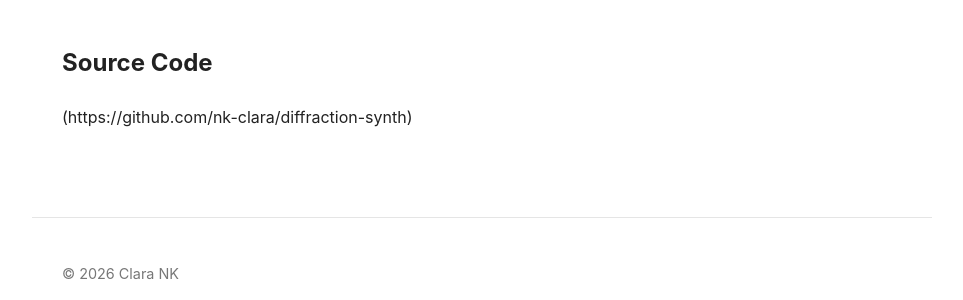
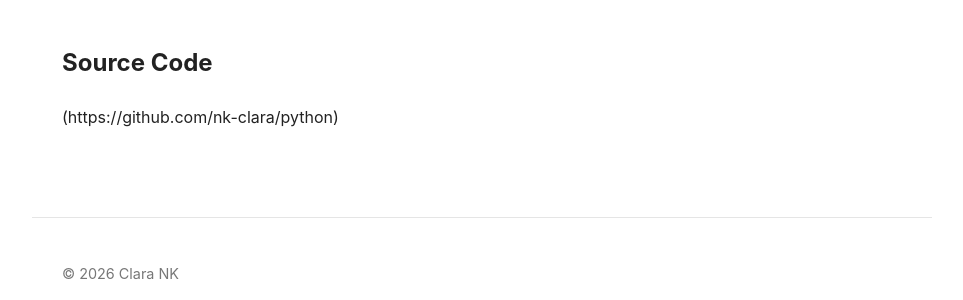
Before and after one commit to nk-clara/nk-clara.github.io, a Jekyll site: the page built from diffraction.md, in a window 1280 px wide and 900 px high, scrolled down 4153 px. Shown: the part 569-869 px from the top of the window, without its empty margins (158-1121 px from the left). Built offline with Jekyll 4.4.1, drawn with Linux system fonts in a browser that asks for light colours; some of the changed lines change nothing that is shown.

Commit message:
Update diffraction.md

```diff
--- a/diffraction.md
+++ b/diffraction.md
@@ -133,4 +133,4 @@ Add explanation of how to use the synth.
 
 ## Source Code
 
-(https://github.com/nk-clara/diffraction-synth)
+(https://github.com/nk-clara/python)
```
